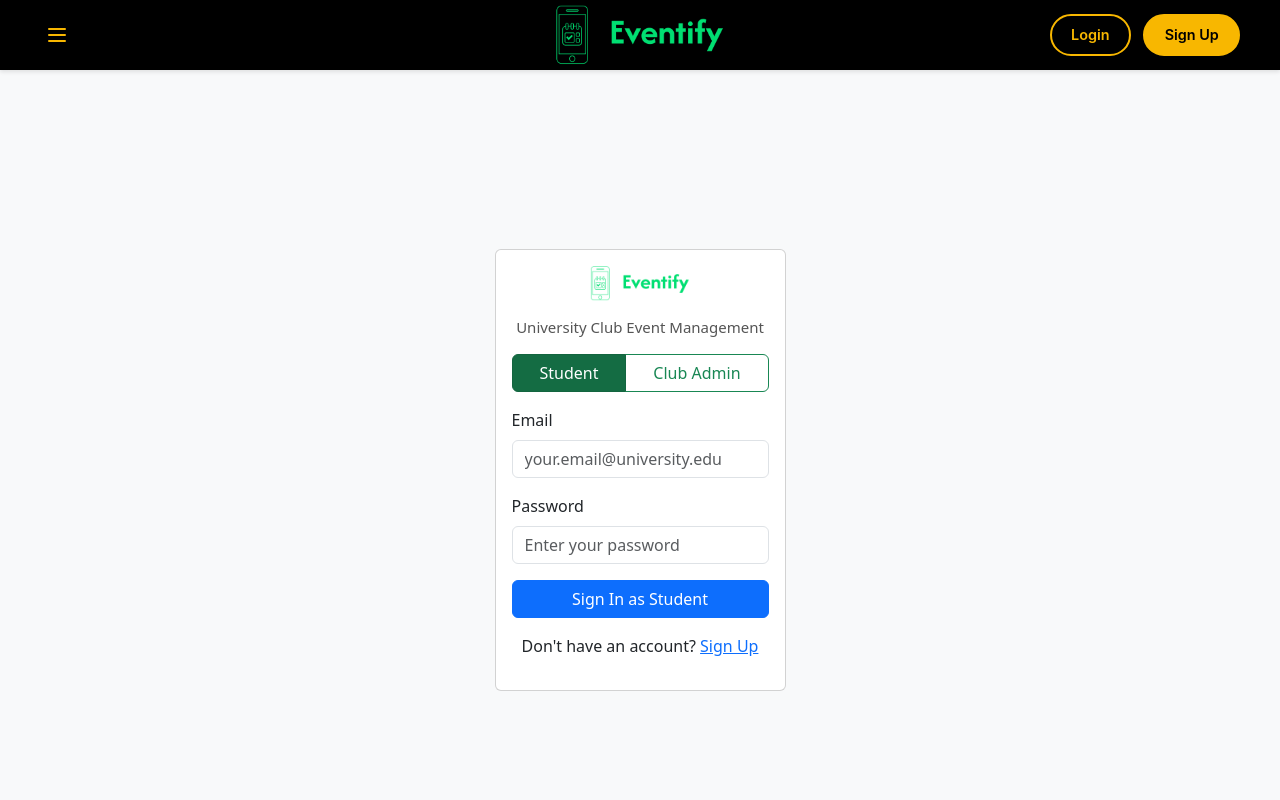
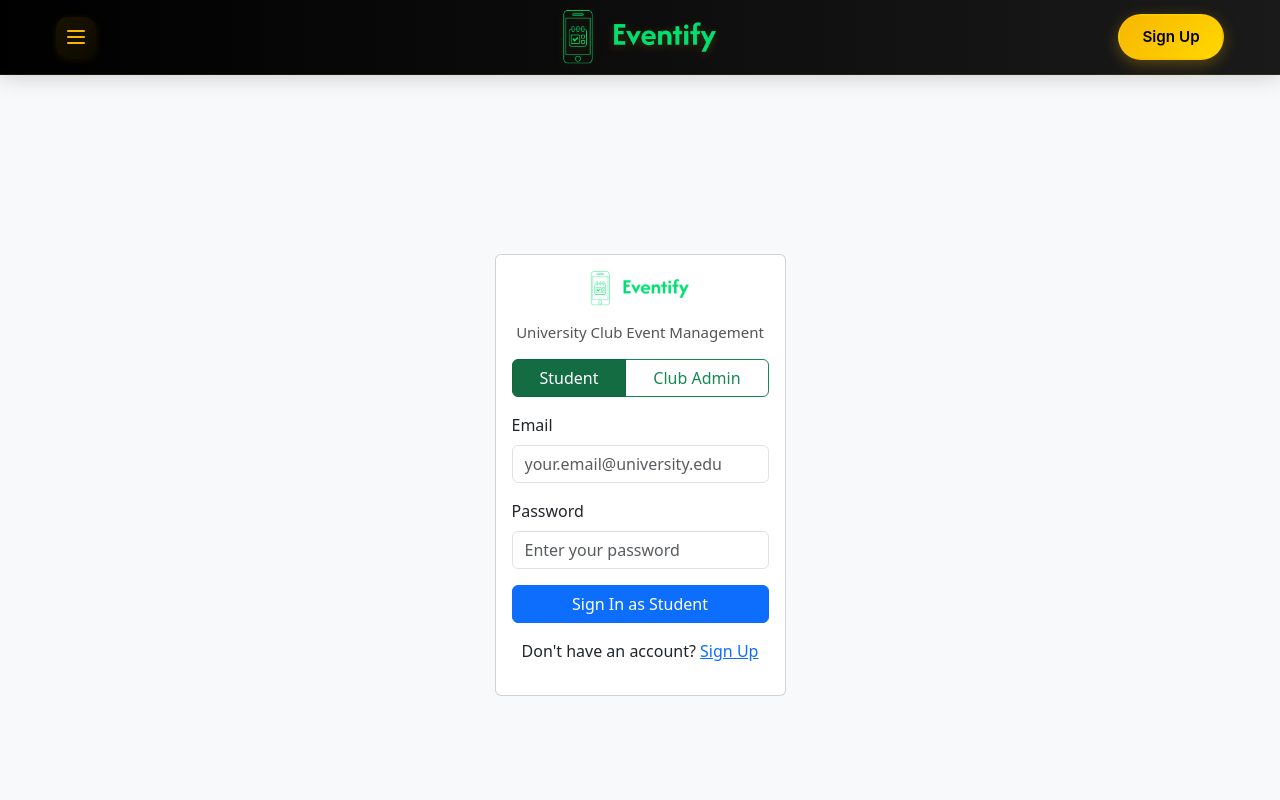
Before and after one commit to 0Nafi0/eventify, a React (Vite) app in the folder frontend/: page /login in a window 1280 px wide. Shown: the top 800 px of the page. Built offline with nearby package versions, Linux system fonts and the light colour scheme.

Commit message:
Navbar UI changes, and page refresh after signout

```diff
--- a/frontend/src/components/EventCard.jsx
+++ b/frontend/src/components/EventCard.jsx
@@ -80,6 +80,20 @@ const EventCard = ({
     );
   };
 
+  // Don't show registered badge if not authenticated
+  const renderStatusBadge = () => {
+    if (!showActions && !isRegistered) {
+      return event.isFull ? (
+        <Badge bg="danger">Full</Badge>
+      ) : !event.isRegistrationOpen ? (
+        <Badge bg="warning">Registration Closed</Badge>
+      ) : (
+        <Badge bg="primary">Open</Badge>
+      );
+    }
+    return getStatusBadge();
+  };
+
   return (
     <Card className="event-card h-100 shadow-sm">
       {event.image && (
@@ -93,7 +107,7 @@ const EventCard = ({
 
       <Card.Body className="d-flex flex-column">
         <div className="mb-2">
-          {getStatusBadge()}
+          {renderStatusBadge()}
           <Badge
             bg="light"
             text="dark"
--- a/frontend/src/components/Navbar.jsx
+++ b/frontend/src/components/Navbar.jsx
@@ -23,7 +23,8 @@ function Navbar() {
     try {
       await logout();
       setShowUserMenu(false);
-      navigate("/");
+      // Force a page refresh after logout to clear all states
+      window.location.href = "/";
     } catch (error) {
       console.error("Logout error:", error);
     }
@@ -35,13 +36,15 @@ function Navbar() {
 
   const navbarStyles = {
     navbar: {
-      backgroundColor: "#000000",
-      boxShadow: "0 2px 4px rgba(0,0,0,0.1)",
+      background: "linear-gradient(to right, #000000, #1a1a1a)",
+      boxShadow: "0 4px 20px rgba(0,0,0,0.15)",
       padding: "0.8rem 1.5rem",
       fontFamily: "'Inter', sans-serif",
       position: "relative",
       zIndex: "1000",
-      height: "70px",
+      height: "75px",
+      borderBottom: "1px solid rgba(248, 183, 0, 0.1)",
+      animation: "navbarFadeIn 0.5s ease-out",
     },
     container: {
       display: "flex",
@@ -51,13 +54,18 @@ function Navbar() {
       margin: "0 auto",
       height: "100%",
       position: "relative",
+      padding: "0 1rem",
+      animation: "navbarFadeIn 0.5s ease-out",
     },
     brandLogo: {
-      height: "60px",
+      height: "55px",
       position: "absolute",
       left: "50%",
       top: "50%",
       transform: "translate(-50%, -50%)",
+      transition: "transform 0.3s ease",
+      animation: "logoPopIn 0.6s ease-out",
+      filter: "drop-shadow(0 2px 4px rgba(248, 183, 0, 0.2))",
     },
     desktopButtons: {
       display: "flex",
@@ -65,34 +73,44 @@ function Navbar() {
       alignItems: "center",
     },
     loginButton: {
-      backgroundColor: "transparent",
-      border: "2px solid #f8b700",
+      background: "transparent",
+      border: "2px solid rgba(248, 183, 0, 0.8)",
       color: "#f8b700",
-      borderRadius: "25px",
-      padding: "0.5rem 1.2rem",
+      borderRadius: "30px",
+      padding: "0.6rem 1.4rem",
       textDecoration: "none",
-      transition: "all 0.3s ease",
+      transition: "all 0.3s cubic-bezier(0.4, 0, 0.2, 1)",
       fontWeight: "600",
-      fontSize: "0.9rem",
+      fontSize: "0.95rem",
+      boxShadow: "0 0 15px rgba(248, 183, 0, 0.1)",
+      animation: "buttonSlideIn 0.5s ease-out",
+      backdropFilter: "blur(8px)",
     },
     loginButtonHover: {
-      backgroundColor: "#f8b700",
+      background: "linear-gradient(135deg, #f8b700, #ffd700)",
       color: "#000",
+      transform: "translateY(-2px)",
+      boxShadow: "0 5px 15px rgba(248, 183, 0, 0.3)",
     },
     signupButton: {
-      backgroundColor: "#f8b700",
-      border: "2px solid #f8b700",
+      background: "linear-gradient(135deg, #f8b700, #ffd700)",
+      border: "2px solid transparent",
       color: "#000",
-      borderRadius: "25px",
-      padding: "0.5rem 1.2rem",
+      borderRadius: "30px",
+      padding: "0.6rem 1.4rem",
       textDecoration: "none",
-      transition: "all 0.3s ease",
+      transition: "all 0.3s cubic-bezier(0.4, 0, 0.2, 1)",
       fontWeight: "600",
-      fontSize: "0.9rem",
+      fontSize: "0.95rem",
+      boxShadow: "0 4px 15px rgba(248, 183, 0, 0.3)",
+      animation: "buttonSlideIn 0.5s ease-out 0.1s",
     },
     signupButtonHover: {
-      backgroundColor: "transparent",
+      background: "transparent",
+      borderColor: "#f8b700",
       color: "#f8b700",
+      transform: "translateY(-2px)",
+      boxShadow: "0 5px 20px rgba(248, 183, 0, 0.2)",
     },
     userSection: {
       display: "flex",
@@ -101,20 +119,23 @@ function Navbar() {
       position: "relative",
     },
     userAvatar: {
-      width: "40px",
-      height: "40px",
+      width: "42px",
+      height: "42px",
       borderRadius: "50%",
-      backgroundColor: "#f8b700",
+      background: "linear-gradient(135deg, #f8b700, #ffd700)",
       display: "flex",
       alignItems: "center",
       justifyContent: "center",
       cursor: "pointer",
-      border: "2px solid #f8b700",
-      transition: "all 0.3s ease",
+      border: "2px solid rgba(248, 183, 0, 0.3)",
+      transition: "all 0.3s cubic-bezier(0.4, 0, 0.2, 1)",
+      boxShadow: "0 2px 10px rgba(248, 183, 0, 0.2)",
+      animation: "avatarPulse 2s infinite",
     },
     userAvatarHover: {
-      borderColor: "#fff",
-      transform: "scale(1.05)",
+      borderColor: "rgba(255, 255, 255, 0.8)",
+      transform: "scale(1.08)",
+      boxShadow: "0 4px 15px rgba(248, 183, 0, 0.4)",
     },
     userInfo: {
       display: "flex",
@@ -136,17 +157,20 @@ function Navbar() {
     // UPDATED POPUP MENU STYLES
     userMenu: {
       position: "absolute",
-      top: "calc(100% + 10px)",
+      top: "calc(100% + 12px)",
       right: "0",
-      backgroundColor: "#1a1a1a",
-      borderRadius: "12px",
-      boxShadow: "0 8px 25px rgba(0,0,0,0.3), 0 0 0 1px rgba(248, 183, 0, 0.2)",
+      background: "linear-gradient(to bottom, #1a1a1a, #0d0d0d)",
+      borderRadius: "16px",
+      boxShadow:
+        "0 10px 30px rgba(0,0,0,0.4), 0 0 0 1px rgba(248, 183, 0, 0.2)",
       padding: "0.75rem",
-      minWidth: "220px",
+      minWidth: "240px",
       zIndex: "1001",
       display: showUserMenu ? "block" : "none",
       overflow: "hidden",
       border: "1px solid rgba(248, 183, 0, 0.15)",
+      backdropFilter: "blur(10px)",
+      animation: "menuSlideIn 0.3s ease-out",
     },
     userMenuHeader: {
       padding: "0.75rem 1rem",
@@ -185,25 +209,34 @@ function Navbar() {
     },
     menuButton: {
       border: "none",
-      backgroundColor: "transparent",
+      background:
+        "linear-gradient(135deg, rgba(248, 183, 0, 0.1), rgba(248, 183, 0, 0.05))",
       fontSize: "1.8rem",
       cursor: "pointer",
       color: "#f8b700",
-      padding: "0.3rem",
-      borderRadius: "4px",
+      padding: "0.5rem",
+      borderRadius: "12px",
       display: "flex",
+      transition: "all 0.3s ease",
+      boxShadow: "0 2px 8px rgba(248, 183, 0, 0.1)",
+      backdropFilter: "blur(4px)",
     },
     mobileMenu: {
       position: "fixed",
       top: "0",
       left: "0",
-      width: "100%",
-      height: "100%",
-      backgroundColor: "rgba(0, 0, 0, 0.95)",
+      width: "100vw",
+      height: "100vh",
+      background:
+        "linear-gradient(135deg, rgba(0, 0, 0, 0.97), rgba(26, 26, 26, 0.97))",
       padding: "5rem 2rem 2rem",
       display: isMenuOpen ? "block" : "none",
-      zIndex: "999",
+      zIndex: "1500",
       overflowY: "auto",
+      backdropFilter: "blur(10px)",
+      animation: "mobileMenuSlide 0.3s ease-out",
+      maxHeight: "100vh",
+      overflowX: "hidden",
     },
     closeButton: {
       position: "absolute",
@@ -275,7 +308,86 @@ function Navbar() {
   };
 
   return (
-    <nav style={navbarStyles.navbar}>
+    <>
+      <style>
+        {`
+          @keyframes navbarFadeIn {
+            from {
+              opacity: 0;
+              transform: translateY(-10px);
+            }
+            to {
+              opacity: 1;
+              transform: translateY(0);
+            }
+          }
+
+          @keyframes logoPopIn {
+            0% {
+              opacity: 0;
+              transform: translate(-50%, -50%) scale(0.8);
+            }
+            50% {
+              transform: translate(-50%, -50%) scale(1.1);
+            }
+            100% {
+              opacity: 1;
+              transform: translate(-50%, -50%) scale(1);
+            }
+          }
+
+          @keyframes buttonSlideIn {
+            from {
+              opacity: 0;
+              transform: translateX(20px);
+            }
+            to {
+              opacity: 1;
+              transform: translateX(0);
+            }
+          }
+
+          @keyframes avatarPulse {
+            0% {
+              box-shadow: 0 0 0 0 rgba(248, 183, 0, 0.4);
+            }
+            70% {
+              box-shadow: 0 0 0 10px rgba(248, 183, 0, 0);
+            }
+            100% {
+              box-shadow: 0 0 0 0 rgba(248, 183, 0, 0);
+            }
+          }
+
+          @keyframes menuSlideIn {
+            from {
+              opacity: 0;
+              transform: translateY(-10px);
+            }
+            to {
+              opacity: 1;
+              transform: translateY(0);
+            }
+          }
+
+          @keyframes mobileMenuSlide {
+            from {
+              opacity: 0;
+              transform: translateX(-100%);
+            }
+            to {
+              opacity: 1;
+              transform: translateX(0);
+            }
+          }
+
+          .navbar-blur {
+            backdrop-filter: blur(10px);
+            -webkit-backdrop-filter: blur(10px);
+          }
+        `}
+      </style>
+      <nav style={navbarStyles.navbar} className="navbar-blur">
         <div style={navbarStyles.container}>
           {/* Menu button on left */}
           <button
@@ -296,7 +408,11 @@ function Navbar() {
               transform: "translate(-50%, -50%)",
             }}
           >
-          <img src={logo} alt="Eventify Logo" style={navbarStyles.brandLogo} />
+            <img
+              src={logo}
+              alt="Eventify Logo"
+              style={navbarStyles.brandLogo}
+            />
           </Link>
 
           {/* Desktop buttons */}
@@ -359,7 +475,9 @@ function Navbar() {
                     <div
                       style={navbarStyles.userMenuItem}
                       onClick={() => {
-                      navigate("/my-events", { state: { activeTab: "events" } });
+                        navigate("/my-events", {
+                          state: { activeTab: "events" },
+                        });
                         setShowUserMenu(false);
                       }}
                       onMouseOver={(e) =>
@@ -414,7 +532,9 @@ function Navbar() {
                   onMouseOver={(e) =>
                     handleMouseOver(e, navbarStyles.loginButtonHover)
                   }
-                onMouseOut={(e) => handleMouseOut(e, navbarStyles.loginButton)}
+                  onMouseOut={(e) =>
+                    handleMouseOut(e, navbarStyles.loginButton)
+                  }
                 >
                   Login
                 </Link>
@@ -424,7 +544,9 @@ function Navbar() {
                   onMouseOver={(e) =>
                     handleMouseOver(e, navbarStyles.signupButtonHover)
                   }
-                onMouseOut={(e) => handleMouseOut(e, navbarStyles.signupButton)}
+                  onMouseOut={(e) =>
+                    handleMouseOut(e, navbarStyles.signupButton)
+                  }
                 >
                   Sign Up
                 </Link>
@@ -544,6 +666,7 @@ function Navbar() {
           />
         )}
       </nav>
+    </>
   );
 }
 
--- a/frontend/src/pages/EventsPage.jsx
+++ b/frontend/src/pages/EventsPage.jsx
@@ -25,6 +25,13 @@ const EventsPage = () => {
   const [pagination, setPagination] = useState({});
   const [registeredEvents, setRegisteredEvents] = useState(new Set());
   const [sortBy, setSortBy] = useState("date-asc");
+
+  // Clear registered events when user logs out
+  useEffect(() => {
+    if (!isAuthenticated) {
+      setRegisteredEvents(new Set());
+    }
+  }, [isAuthenticated]);
 
   const { isAuthenticated, user } = useAuth();
 
```
Lines whose indentation alone changed are shown as unchanged.
